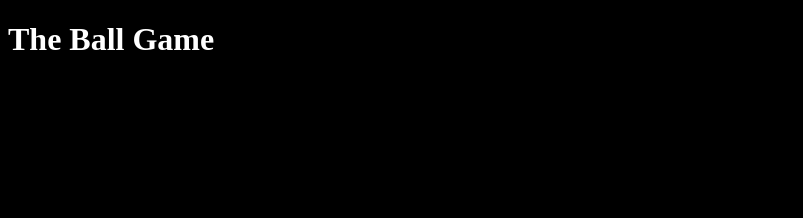
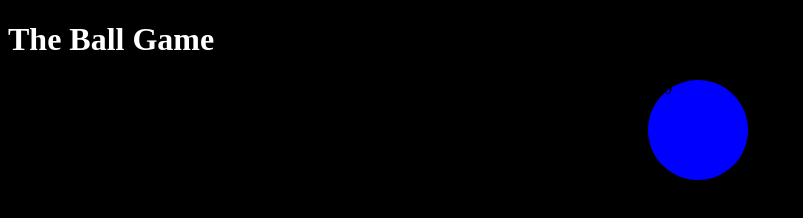
Before and after one commit to AGDevLab/ball_ex_git, a plain HTML site: page index.html in a window 1280 px wide. Shown: the whole page, without its empty margins (0-803 px from the left). Drawn offline with Linux system fonts and the light colour scheme.

Commit message:
Add css changes ball class

```diff
--- a/css/style.css
+++ b/css/style.css
@@ -9,3 +9,12 @@ body {
 header {
   color: white;
 }
+
+.ball {
+  width: 100px;
+  height: 100px;
+  border-radius: 50%;
+  margin-inline-start: 50vw;
+  background-color: blue;
+  cursor: pointer;
+}
--- a/index.html
+++ b/index.html
@@ -8,8 +8,8 @@
   </head>
   <body>
     <header><h1>The Ball Game</h1></header>
-    <div class="ball">100</div>
-    <div class="link">1</div>
+    <div class="ball" onclick="onBallClick(this)">100</div>
+    <div class="link"></div>
     <script src="js/main.js"></script>
   </body>
 </html>
--- a/js/main.js
+++ b/js/main.js
@@ -0,0 +1,3 @@
+function onBallClick() {
+  console.log('hello')
+}
```
